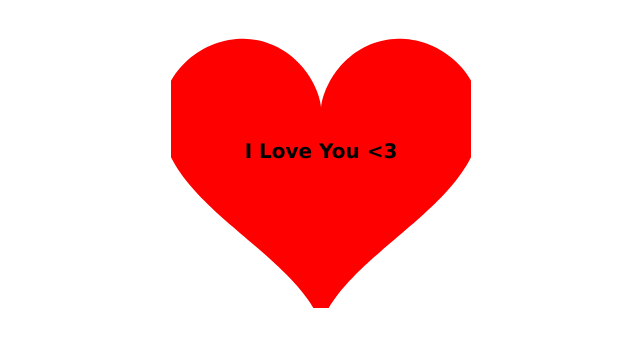
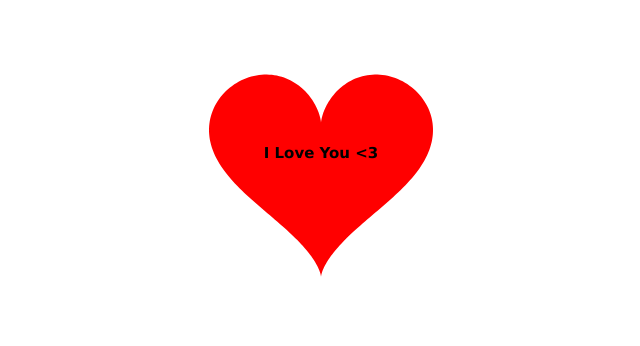
Before and after one commit to LuisSantiago17/Para-ti, a plain HTML site: page python y html.html in a window 1280 px wide. Shown: the whole page, without its empty margins (319-959 px from the left). Drawn offline with Linux system fonts and the light colour scheme.

Commit message:
Update python y html.html

```diff
--- a/python y html.html
+++ b/python y html.html
@@ -1,3 +1,4 @@
+
 <!DOCTYPE html>
 <html lang="es">
 <head>
@@ -44,10 +45,10 @@
         }
 
         ctx.fill();
-        drawHeart(w - 1, h - 1, iteration + 1); // Reducir el decremento para hacer un corazón más pequeño
+        drawHeart(w - 0.8, h - 0.8, iteration + 1); // Reducir el decremento para hacer un corazón más pequeño
 
         if (iteration === colors.length - 1) {
-            ctx.font = 'bold 20px Verdana';
+            ctx.font = 'bold 15px Verdana'; // Reducir el tamaño del texto también
             ctx.fillStyle = 'black';
             ctx.textAlign = 'center';
             ctx.fillText('I Love You <3', canvas.width / 2, canvas.height / 2);
@@ -55,7 +56,7 @@
     }
 
     const colors = ['red', 'red', 'red'];
-    drawHeart(10, 10, 0); // Reducir el tamaño inicial del corazón
+    drawHeart(7, 7, 0); // Reducir aún más el tamaño inicial del corazón
 </script>
 
 </body>
```
